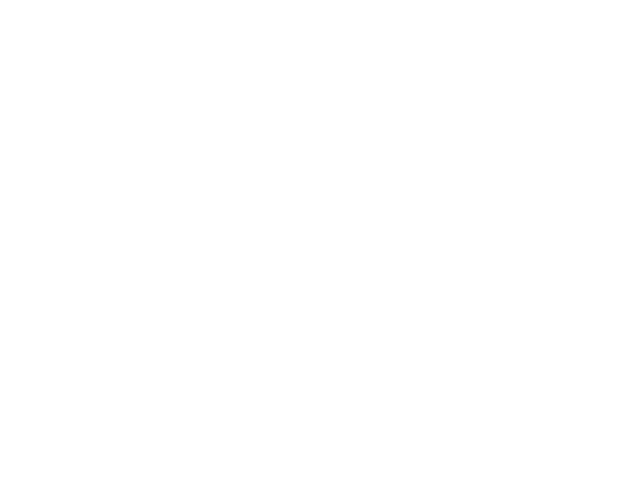
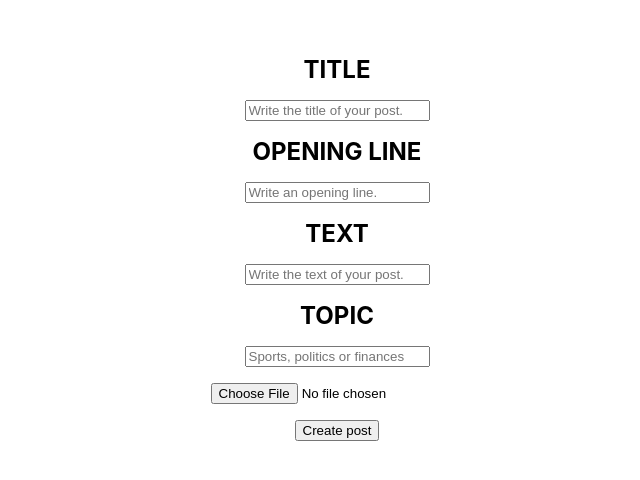
Before and after one commit to yassscoder/News-App-Frontend, a React (Create React App) app: page /CreatePost in a window 1280 px wide. Before the commit this address had no page. Shown: the part 104-584 px from the top of the page, without its empty margins (303-943 px from the left). Built offline with nearby package versions, Linux system fonts and the light colour scheme.

Commit message:
wip: create post form w/ Formik validations

```diff
--- a/src/App.js
+++ b/src/App.js
@@ -1,11 +1,11 @@
-import './App.css';
+import "./App.css";
 import { BrowserRouter, Routes, Route } from "react-router-dom";
-import { LatestPosts } from './pages/LatestPosts/LatestPosts';
-import { PostsByTopic } from './pages/PostsByTopic/PostsByTopic';
-import { PostsByDate } from './pages/PostsBySpecificDate/PostsBySpecificDate';
+import { LatestPosts } from "./pages/LatestPosts/LatestPosts";
+import { PostsByTopic } from "./pages/PostsByTopic/PostsByTopic";
+import { PostsByDate } from "./pages/PostsBySpecificDate/PostsBySpecificDate";
+import { PostForm } from "./pages/PostForm/PostForm";
 
 function App() {
-
   return (
     <BrowserRouter>
       <div className="App">
@@ -13,6 +13,7 @@
           <Route path="/" element={<LatestPosts />} />
           <Route path="/filterByTopic" element={<PostsByTopic />} />
           <Route path="/filterByDate" element={<PostsByDate />} />
+          <Route path="/CreatePost" element={<PostForm />} />
         </Routes>
       </div>
     </BrowserRouter>
--- /dev/null
+++ b/src/pages/PostForm/PostForm.js
@@ -0,0 +1,117 @@
+import { useState } from "react";
+import { Formik, Field, Form } from "formik";
+import { Navigate } from "react-router-dom";
+import "./Postform.css";
+
+const topics = ["sports", "politics", "finances"];
+
+function validateTitle(value) {
+  let error;
+  if (!value) {
+    error = "Required field";
+  } else if (!/^[A-Za-zäÄëËïÏöÖüÜáéíóúÁÉÍÓÚÂÊÎÔÛâêîôûàèìòùÀÈÌÒÙ.-\u00f1\u00d1]{2,100}$/i.test(value)) {
+    error = "Title must be between 2 and 100 characters.";
+  }
+  return error;
+}
+
+function validateOpeningLine(value) {
+  let error;
+  if (!value) {
+    error = "Required field";
+  } else if (!/^[A-Za-zäÄëËïÏöÖüÜáéíóúÁÉÍÓÚÂÊÎÔÛâêîôûàèìòùÀÈÌÒÙ.-\u00f1\u00d1]{6,200}$/i.test(value)) {
+    error = "Opening Line must be between 6 and 200 characters.";
+  }
+  return error;
+}
+
+function validateText(value) {
+  let error;
+  if (!value) {
+    error = "Required field";
+  } else if (!/^[A-Za-zäÄëËïÏöÖüÜáéíóúÁÉÍÓÚÂÊÎÔÛâêîôûàèìòùÀÈÌÒÙ.-\u00f1\u00d1]{6,500}$/i.test(value)) {
+    error = "Title must be between 6 and 500 characters.";
+  }
+  return error;
+}
+
+function validateTopic(value) {
+  let error;
+  if (!value) {
+    error = "Required field";
+  } else if (!topics.includes(value)) {
+    error = "Topic must be sports, politics or finances.";
+  }
+
+  return error;
+}
+
+export const PostForm = (props) => {
+  const [redirect, setRedirect] = useState(false);
+
+  if (redirect) {
+    return <Navigate to="/" />;
+  }
+  /*validation photo!!!*/
+  return (
+    <div className="container__form">
+      <div className="post__form">
+        <Formik
+          initialValues={{
+            title: "",
+            openingLine: "",
+            text: "",
+            topic: "",
+          }}
+        >
+          {({ errors }) => (
+            <Form>
+              <label htmlFor="title">Title</label>
+              <Field
+                id="title"
+                name="title"
+                placeholder="Write the title of your post."
+                validate={validateTitle}
+              />
+              {errors.title}
+
+              <label htmlFor="openingLine">Opening line</label>
+              <Field
+                id="openingLine"
+                name="openingLine"
+                placeholder="Write an opening line."
+                validate={validateOpeningLine}
+              />
+              {errors.openingLine}
+
+              <label htmlFor="text">Text</label>
+              <Field
+                id="text"
+                name="text"
+                placeholder="Write the text of your post."
+                validate={validateText}
+              />
+              {errors.text}
+
+              <label htmlFor="topic">Topic</label>
+              <Field
+                id="topic"
+                name="topic"
+                placeholder="Sports, politics or finances"
+                validate={validateTopic}
+              />
+              {errors.topic}
+
+              <Field
+                 id="photo"
+                 name="photo"
+                 type="file"/>
+
+              <button type={"submit"}>Create post</button>
+            </Form>
+          )}
+        </Formik>
+      </div>
+    </div>
+  );
+};
--- /dev/null
+++ b/src/pages/PostForm/Postform.css
@@ -0,0 +1,19 @@
+.container__form {
+    display: flex;
+    justify-content: center;
+    height: 88vh;
+    align-items: center;
+  }
+
+
+  form {
+    display: flex;
+    flex-direction: column;
+    align-items: center;
+    gap:1rem;
+  }
+  label {
+    text-transform: uppercase;
+    font-weight: bold;
+    font-size: 1.5rem;
+  }
```
Lines whose indentation alone changed are shown as unchanged.
